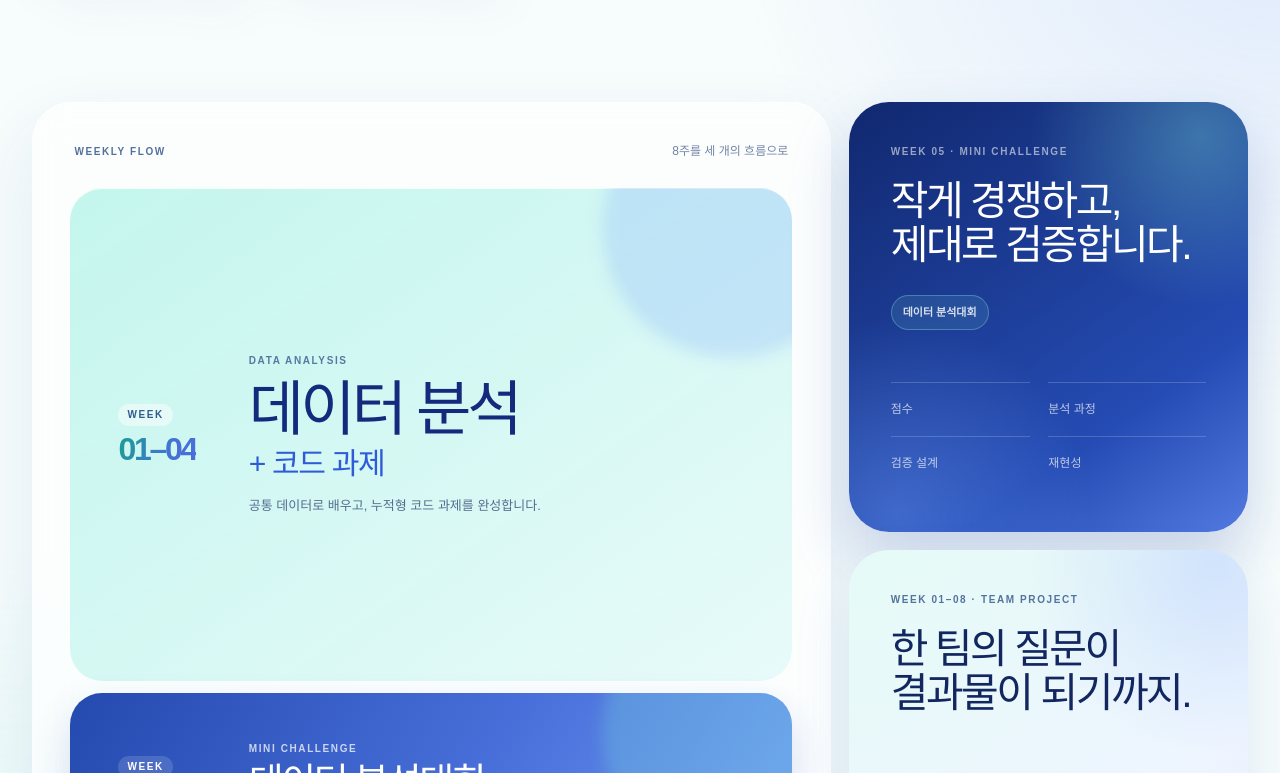
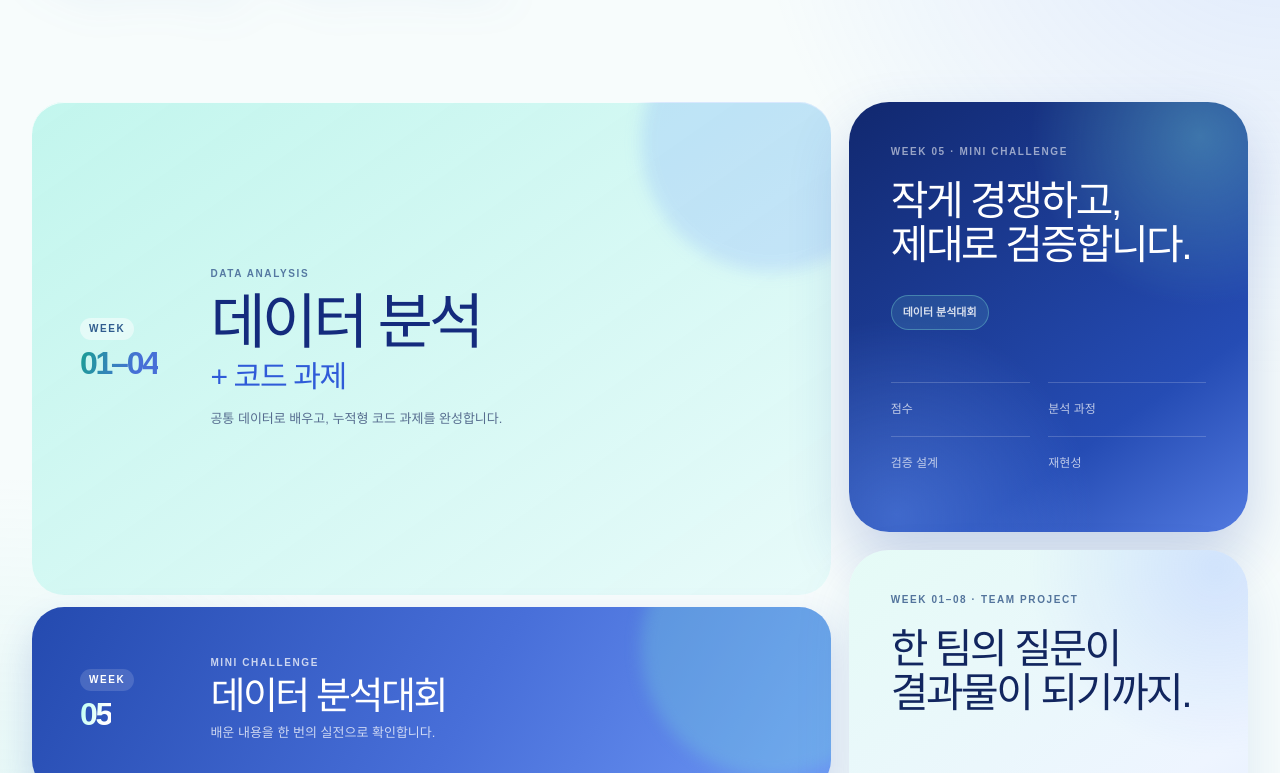
Before and after one commit to dev-JBIG/jbig_promopage, a Next.js app: page /recruit in a window 1280 px wide. Shown: the part 2387-3160 px from the top of the page. Built offline with nearby package versions, Linux system fonts and the light colour scheme.

Commit message:
Remove curriculum chart heading block
Deletes the `chart-heading` markup and related styles from the recruit curriculum section, simplifying the layout while keeping the phase flow intact. Tests were updated to assert that the removed copy and CSS selector are no longer present in rendered output.

```diff
--- a/app/recruit/page.tsx
+++ b/app/recruit/page.tsx
@@ -115,10 +115,6 @@ export default function RecruitPage() {
 
             <div className="curriculum-layout">
               <div className="curriculum-chart">
-                <div className="chart-heading">
-                  <p>WEEKLY FLOW</p>
-                  <span>8주를 세 개의 흐름으로</span>
-                </div>
                 <ol className="phase-flow">
                   {curriculumPhases.map((item) => (
                     <li key={item.range} className={`phase-card phase-${item.tone}`}>
--- a/app/recruit/recruit.css
+++ b/app/recruit/recruit.css
@@ -346,7 +346,6 @@
 }
 
 .activity-heading > p,
-.chart-heading > p,
 .challenge-card > p,
 .project-card > p,
 .phase-copy > p {
@@ -410,25 +409,8 @@
 }
 
 .curriculum-chart {
-  padding: clamp(26px, 3vw, 40px);
-  border-radius: 40px;
-  background: rgba(255, 255, 255, 0.66);
-  box-shadow:
-    0 30px 70px rgba(55, 105, 177, 0.11),
-    inset 0 1px 0 rgba(255, 255, 255, 0.94);
-  backdrop-filter: blur(16px);
+  min-width: 0;
 }
-
-.chart-heading {
-  padding: 2px 4px 28px;
-  display: flex;
-  align-items: center;
-  justify-content: space-between;
-  gap: 24px;
-}
-
-.chart-heading > p { color: #52729c; }
-.chart-heading > span { color: #7183a4; font-size: 12px; }
 
 .phase-flow {
   min-height: 760px;
@@ -1377,8 +1359,6 @@
   .about-mascot { top: auto; right: -2px; bottom: -26px; width: 128px; }
   .curriculum-inner { width: min(100% - 36px, 1180px); }
   .curriculum-layout { grid-template-columns: 1fr; gap: 14px; }
-  .curriculum-chart { padding: 24px 18px; border-radius: 30px; }
-  .chart-heading { align-items: flex-start; flex-direction: column; gap: 9px; padding-bottom: 22px; }
   .phase-flow { min-height: 630px; grid-template-rows: 2.5fr 1.2fr 2fr; gap: 9px; }
   .phase-card { padding: 22px 18px; grid-template-columns: 58px 1fr; gap: 12px; border-radius: 24px; }
   .phase-range { gap: 7px; }
```
Also changed, not shown: 1 other file (tests, documents, lock files or other folders).
